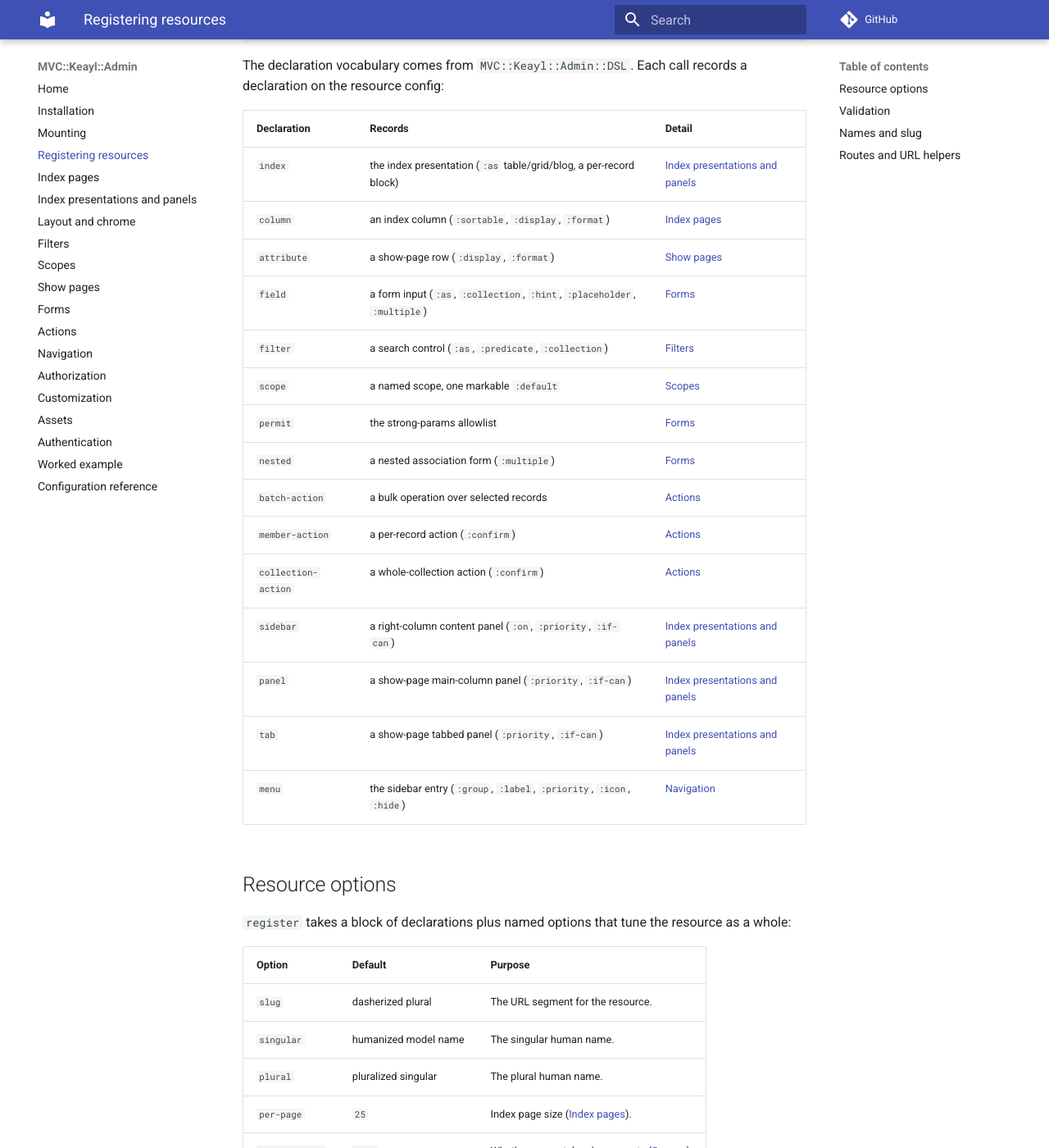
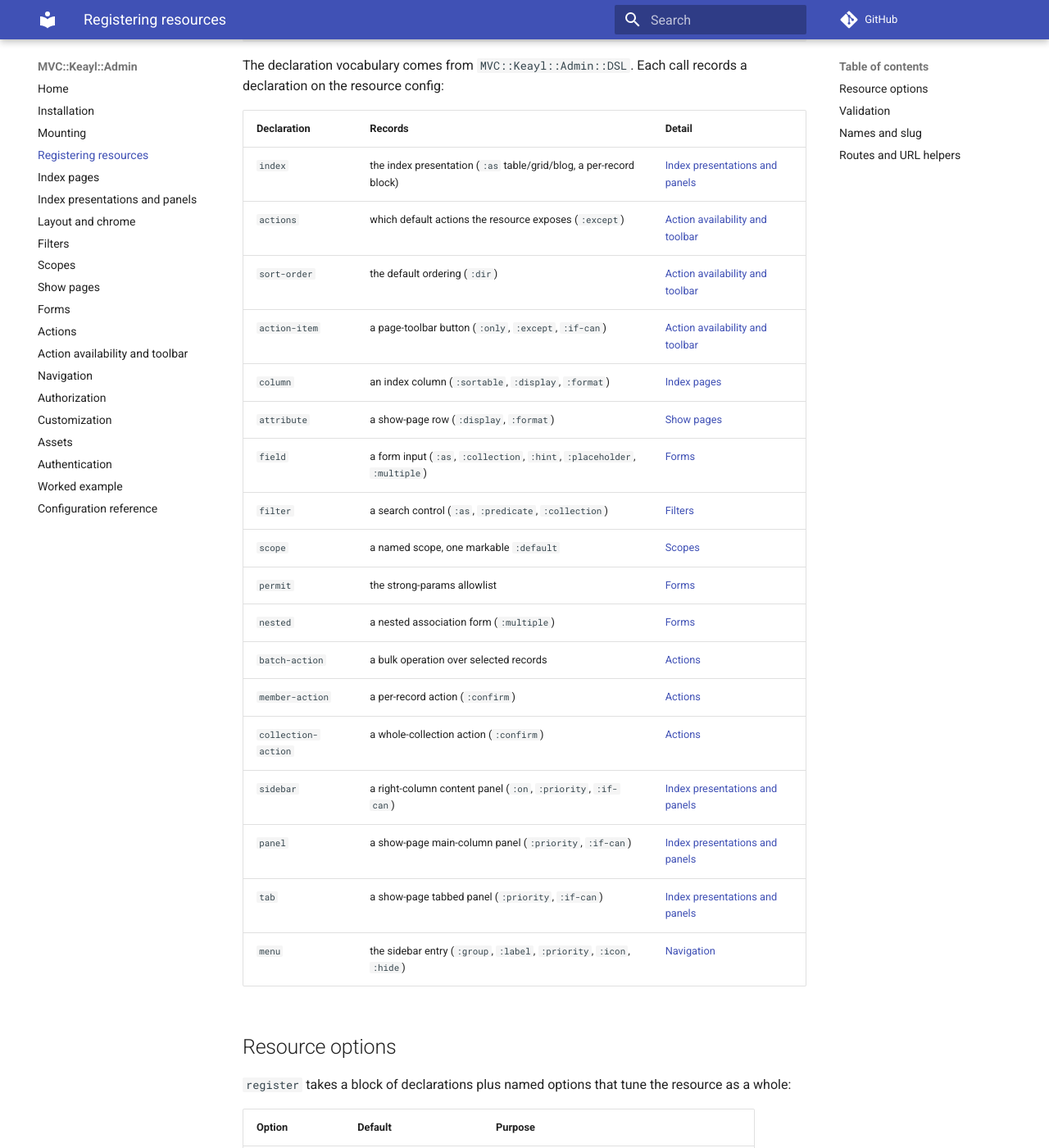
Before and after one commit to gdonald/MVC-Keayl-Admin, an MkDocs documentation site: the page built from docs-src/docs/registration.md, in a window 1280 px wide and 1400 px high, scrolled down 750 px. Shown: the whole window at 82% size. Built offline with MkDocs 1.6.1 and Material for MkDocs 9.7.7, drawn with Linux system fonts in a browser that asks for light colours; comment, search, counter and statistics services are not loaded; some of the changed text lies outside the part shown.

Commit message:
Menu bar actions

````diff
--- a/META6.json
+++ b/META6.json
@@ -21,6 +21,7 @@
   ],
   "provides": {
     "MVC::Keayl::Admin": "lib/MVC/Keayl/Admin.rakumod",
+    "MVC::Keayl::Admin::ActionItem": "lib/MVC/Keayl/Admin/ActionItem.rakumod",
     "MVC::Keayl::Admin::Assets": "lib/MVC/Keayl/Admin/Assets.rakumod",
     "MVC::Keayl::Admin::AssetsController": "lib/MVC/Keayl/Admin/AssetsController.rakumod",
     "MVC::Keayl::Admin::Attachments": "lib/MVC/Keayl/Admin/Attachments.rakumod",
--- a/docs-src/docs/registration.md
+++ b/docs-src/docs/registration.md
@@ -40,6 +40,9 @@ a declaration on the resource config:
 | Declaration          | Records                                                                   | Detail |
 | -------------------- | ------------------------------------------------------------------------- | ------ |
 | `index`              | the index presentation (`:as` table/grid/blog, a per-record block)        | [Index presentations and panels](presentations.md) |
+| `actions`            | which default actions the resource exposes (`:except`)                    | [Action availability and toolbar](actions-availability.md) |
+| `sort-order`         | the default ordering (`:dir`)                                             | [Action availability and toolbar](actions-availability.md) |
+| `action-item`        | a page-toolbar button (`:only`, `:except`, `:if-can`)                     | [Action availability and toolbar](actions-availability.md) |
 | `column`             | an index column (`:sortable`, `:display`, `:format`)                      | [Index pages](index-pages.md) |
 | `attribute`          | a show-page row (`:display`, `:format`)                                   | [Show pages](show-pages.md) |
 | `field`              | a form input (`:as`, `:collection`, `:hint`, `:placeholder`, `:multiple`) | [Forms](forms.md) |
@@ -67,6 +70,8 @@ resource as a whole:
 | `plural`        | pluralized singular  | The plural human name.                                        |
 | `per-page`      | `25`                 | Index page size ([Index pages](index-pages.md)).              |
 | `scope-counts`  | `True`               | Whether scope tabs show counts ([Scopes](scopes.md)).         |
+| `filters`       | `True`               | Whether the filter UI renders ([Action availability](actions-availability.md)). |
+| `batch-actions` | `True`               | Whether batch selection renders ([Action availability](actions-availability.md)). |
 
 ```raku
 MVC::Keayl::Admin.register(Post, { ... },
--- a/docs-src/mkdocs.yml
+++ b/docs-src/mkdocs.yml
@@ -14,6 +14,7 @@ nav:
   - Show pages: show-pages.md
   - Forms: forms.md
   - Actions: actions.md
+  - Action availability and toolbar: actions-availability.md
   - Navigation: navigation.md
   - Authorization: authorization.md
   - Customization: customization.md
````
Also changed, not shown: docs-src/docs/actions-availability.md (added, +64 -0 lines), 13 other files.
